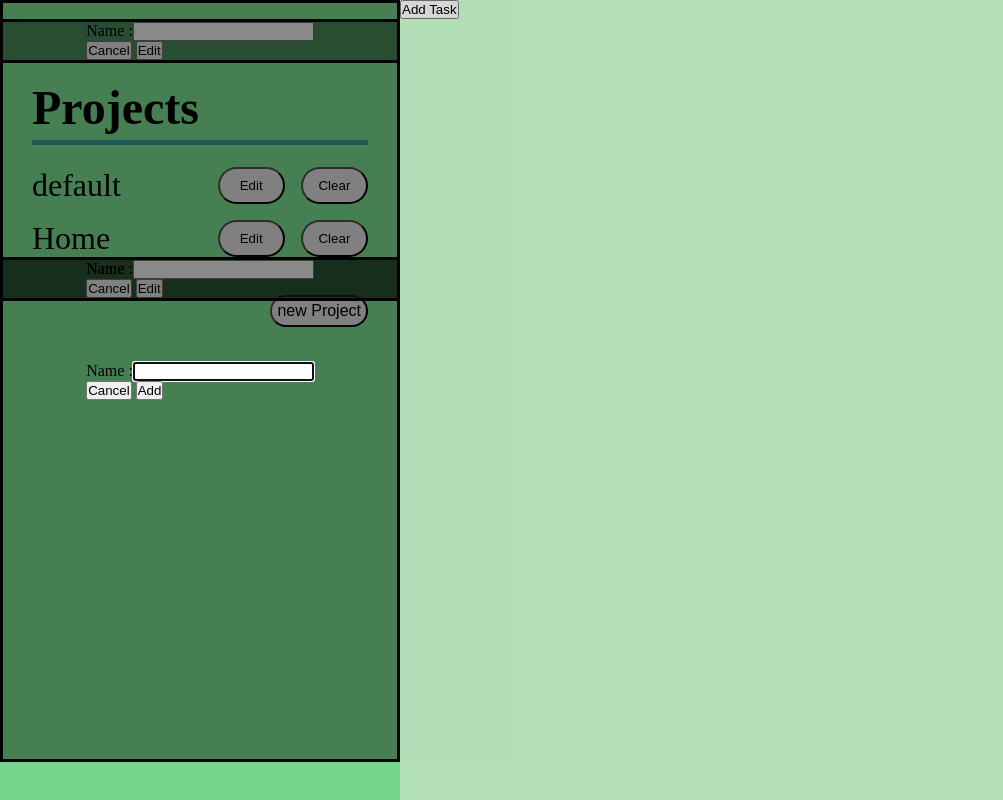
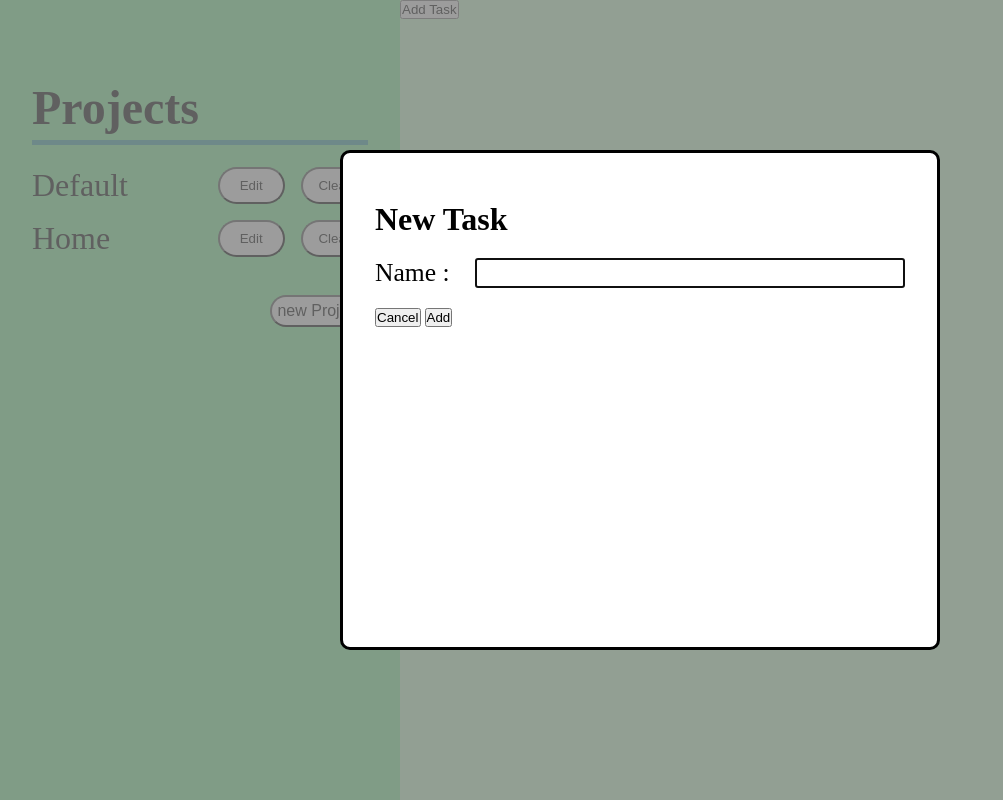
Before and after one commit to 0xsaidroot/Odin-todoList, a website built with webpack: page src/index.html in a window 1280 px wide. Both pictures are taken after a click on the button "Add Task". Shown: the whole page, without its empty margins (0-1003 px from the left). Built offline with nearby package versions, Linux system fonts and the light colour scheme.

Commit message:
dialog box of new and edit project almost done

```diff
--- a/src/index.html
+++ b/src/index.html
@@ -1,10 +1,12 @@
 <!doctype html>
 <html lang="en">
+
 <head>
   <meta charset="UTF-8" />
   <meta name="viewport" content="width=device-width, initial-scale=1.0" />
   <title>Odin-todoList</title>
 </head>
+
 <body>
   <aside id="aside">
     <h1 id="head">Projects</h1>
@@ -15,25 +17,37 @@
 
     <dialog closedby="closerequest" id="newProjectDialogBox">
       <form method="dialog">
+        <h1>New Project</h1>
         <p>
-            <label for="newProjectName">Name :</label
-            ><input type="text" id="newProjectName" />
+          <label for="newProjectName">Name :</label><input type="text" id="newProjectName" />
         </p>
-          <div class="lower-btn">
+        <div>
+          <label for="desc">Project Description :</label> <br>
+          <textarea id="desc" rows="10" style="width: 100%; resize: none;"></textarea>
+        </div>
+        <div class="lower-proj">
+          <div class="lower">
             <button type="button" class="cancelBtn">Cancel</button>
             <button type="submit" id="addBtn">Add</button>
+          </div>
         </div>
       </form>
     </dialog>
 
     <dialog closedby="closerequest" id="editProjectDialogBox">
       <form method="dialog">
+        <h1>Edit Project</h1>
         <p>
-            <label for="projectNameEdit">Name :</label
-            ><input type="text" id="projectNameEdit" />
+          <label for="projectNameEdit">Name :</label><input type="text" id="projectNameEdit" />
         </p>
+        <div>
+          <label for="descEdit">Project Description :</label> <br>
+          <textarea id="descEdit" rows="10" style="width: 100%; resize: none;"></textarea>
+        </div>
+        <div class="lower-proj">
           <button type="button" class="cancelBtn">Cancel</button>
           <button type="submit" id="editBtn">Edit</button>
+        </div>
       </form>
     </dialog>
   </aside>
@@ -43,23 +57,29 @@
 
     <dialog closedby="closerequest" id="TodoDialog">
       <form method="dialog">
+        <h1>New Task</h1>
         <p>
           <label for="title">Name :</label><input type="text" id="todoName" />
         </p>
+        <div class="lower">
           <button type="button" class="cancelBtn">Cancel</button>
           <button type="submit" id="addTodoBtn">Add</button>
+        </div>
       </form>
     </dialog>
 
     <dialog closedby="closerequest" id="TodoEditDialog">
       <form method="dialog">
+        <h1>Edit Project</h1>
         <p>
           <label for="title">Name :</label><input type="text" id="todoNameEditInput" />
         </p>
-          <button type="button" class="cancelBtn">Cancel</button>
+        <div class="lower"><button type="button" class="cancelBtn">Cancel</button>
           <button type="submit" id="todoEditBtn">Edit</button>
+        </div>
       </form>
     </dialog>
   </main>
 </body>
+
 </html>
--- a/src/project.js
+++ b/src/project.js
@@ -1,6 +1,7 @@
 export class Project {
-    constructor(name = "default") {
+    constructor(name = "Default") {
         this.name = name;
+        this.desc = "";
         this.todoArray = [];
     }
 }
--- a/src/styles.css
+++ b/src/styles.css
@@ -11,7 +11,7 @@
 body{
     height: 100vh;
     display: grid;
-    grid-template-columns: min(40%,400px)  1fr;
+    grid-template-columns: min(45%,400px)  1fr;
     grid-template-rows: 1fr;
 }
 aside{
@@ -65,10 +65,45 @@ main{
     font-size: 2rem;
 }
 dialog{
+    width: min(50%,600px);
+    height: 500px;
+    border-radius: 10px;
+    place-self: center;
+}
+dialog::backdrop{
+    opacity: .75;
+    background-color: gray;
+}
+form{
+    height: 100%;
     display: flex;
-    align-items: center;
-    justify-content: center;
-    width: 400px;
-    height: auto;
-    background-color: rgba(0,0,0,0.4);
+    flex-direction: column;
+    gap: 20px;
+    padding: 3rem 2rem;
 }
+form p{
+    width: 100%;
+    display: grid;
+    grid-auto-flow: column;
+    grid-template-columns: auto 1fr;
+    font-size: 1.6rem;
+    gap: 1em;
+
+input{
+    font-size: 1rem;
+}
+}
+
+form .lower-proj{
+    margin-top: auto;
+    text-align: center;
+}
+.lower-proj button{
+    padding: 1rem;
+    border-radius: 30%;
+    font-size: 2rem;
+    margin-right: 10px;
+}
+textarea{
+    width: 100%;
+}
```
Lines whose indentation alone changed are shown as unchanged.
